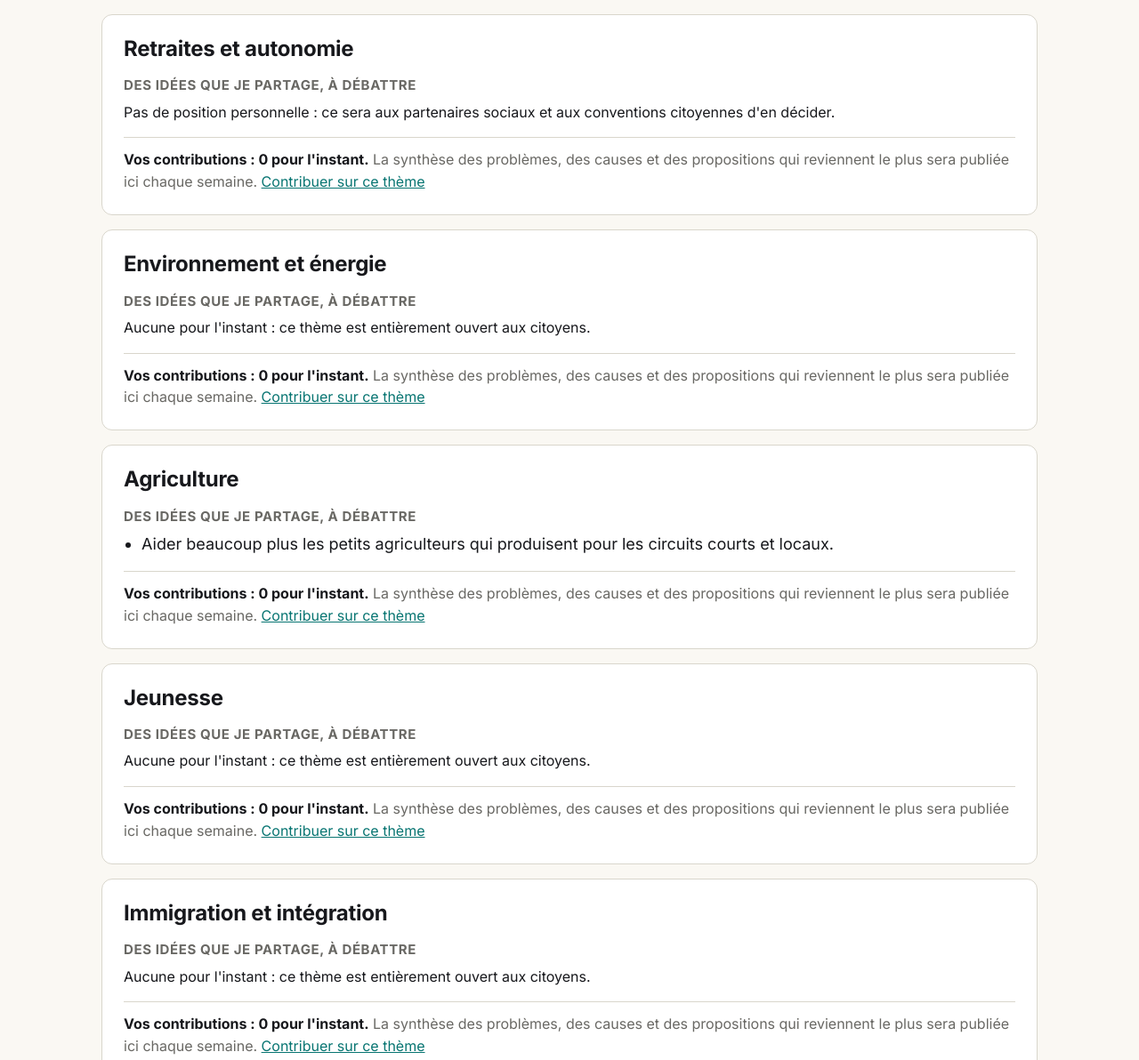
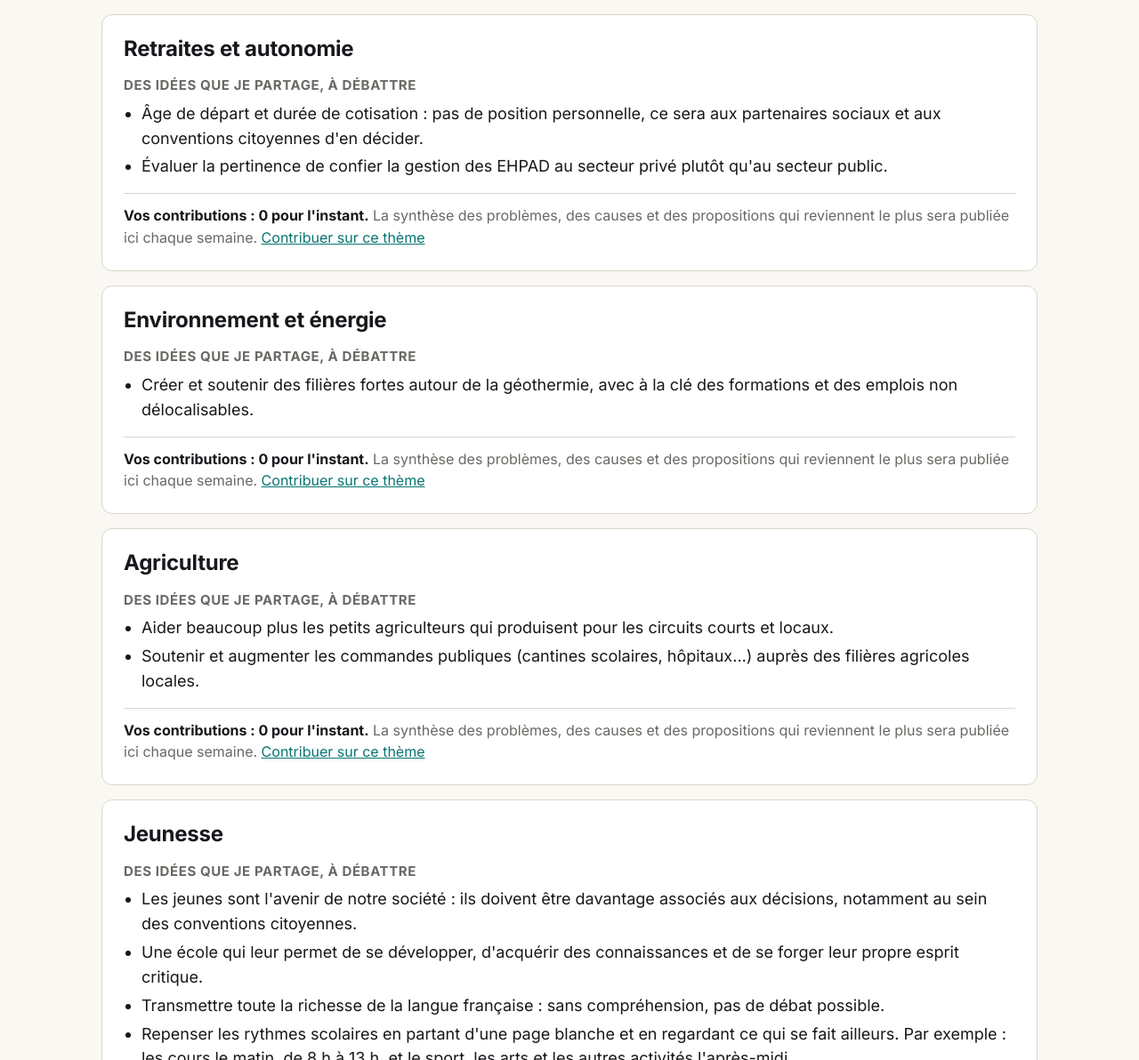
Before and after one commit to uneautrevoix2027/uneautrevoix2027.github.io, a plain HTML site: page themes.html in a window 1280 px wide. Shown: the part 3287-4479 px from the top of the page at 89% size. Drawn offline with Linux system fonts and the light colour scheme.

Commit message:
Thèmes : géothermie, EHPAD, commandes publiques locales, jeunesse

```diff
--- a/themes.html
+++ b/themes.html
@@ -145,19 +145,19 @@ ol.plain{padding-left:22px}ol.plain li{margin-bottom:6px}
 <div class="contrib"><b>Vos contributions : 0 pour l'instant.</b> La synthèse des problèmes, des causes et des propositions qui reviennent le plus sera publiée ici chaque semaine. <a href="/#participer">Contribuer sur ce thème</a></div>
 </article><article class="card theme" id="retraites">
 <h2>Retraites et autonomie</h2>
-<h3>Des idées que je partage, à débattre</h3><p>Pas de position personnelle : ce sera aux partenaires sociaux et aux conventions citoyennes d'en décider.</p>
+<h3>Des idées que je partage, à débattre</h3><ul><li>Âge de départ et durée de cotisation : pas de position personnelle, ce sera aux partenaires sociaux et aux conventions citoyennes d'en décider.</li><li>Évaluer la pertinence de confier la gestion des EHPAD au secteur privé plutôt qu'au secteur public.</li></ul>
 <div class="contrib"><b>Vos contributions : 0 pour l'instant.</b> La synthèse des problèmes, des causes et des propositions qui reviennent le plus sera publiée ici chaque semaine. <a href="/#participer">Contribuer sur ce thème</a></div>
 </article><article class="card theme" id="environnement">
 <h2>Environnement et énergie</h2>
-<h3>Des idées que je partage, à débattre</h3><p>Aucune pour l'instant : ce thème est entièrement ouvert aux citoyens.</p>
+<h3>Des idées que je partage, à débattre</h3><ul><li>Créer et soutenir des filières fortes autour de la géothermie, avec à la clé des formations et des emplois non délocalisables.</li></ul>
 <div class="contrib"><b>Vos contributions : 0 pour l'instant.</b> La synthèse des problèmes, des causes et des propositions qui reviennent le plus sera publiée ici chaque semaine. <a href="/#participer">Contribuer sur ce thème</a></div>
 </article><article class="card theme" id="agriculture">
 <h2>Agriculture</h2>
-<h3>Des idées que je partage, à débattre</h3><ul><li>Aider beaucoup plus les petits agriculteurs qui produisent pour les circuits courts et locaux.</li></ul>
+<h3>Des idées que je partage, à débattre</h3><ul><li>Aider beaucoup plus les petits agriculteurs qui produisent pour les circuits courts et locaux.</li><li>Soutenir et augmenter les commandes publiques (cantines scolaires, hôpitaux…) auprès des filières agricoles locales.</li></ul>
 <div class="contrib"><b>Vos contributions : 0 pour l'instant.</b> La synthèse des problèmes, des causes et des propositions qui reviennent le plus sera publiée ici chaque semaine. <a href="/#participer">Contribuer sur ce thème</a></div>
 </article><article class="card theme" id="jeunesse">
 <h2>Jeunesse</h2>
-<h3>Des idées que je partage, à débattre</h3><p>Aucune pour l'instant : ce thème est entièrement ouvert aux citoyens.</p>
+<h3>Des idées que je partage, à débattre</h3><ul><li>Les jeunes sont l'avenir de notre société : ils doivent être davantage associés aux décisions, notamment au sein des conventions citoyennes.</li><li>Une école qui leur permet de se développer, d'acquérir des connaissances et de se forger leur propre esprit critique.</li><li>Transmettre toute la richesse de la langue française : sans compréhension, pas de débat possible.</li><li>Repenser les rythmes scolaires en partant d'une page blanche et en regardant ce qui se fait ailleurs. Par exemple : les cours le matin, de 8 h à 13 h, et le sport, les arts et les autres activités l'après-midi.</li><li>Repenser les programmes : d'abord une large culture générale et une découverte des différentes sciences, puis un approfondissement au moment de l'orientation dans une filière.</li></ul>
 <div class="contrib"><b>Vos contributions : 0 pour l'instant.</b> La synthèse des problèmes, des causes et des propositions qui reviennent le plus sera publiée ici chaque semaine. <a href="/#participer">Contribuer sur ce thème</a></div>
 </article><article class="card theme" id="immigration">
 <h2>Immigration et intégration</h2>
```
